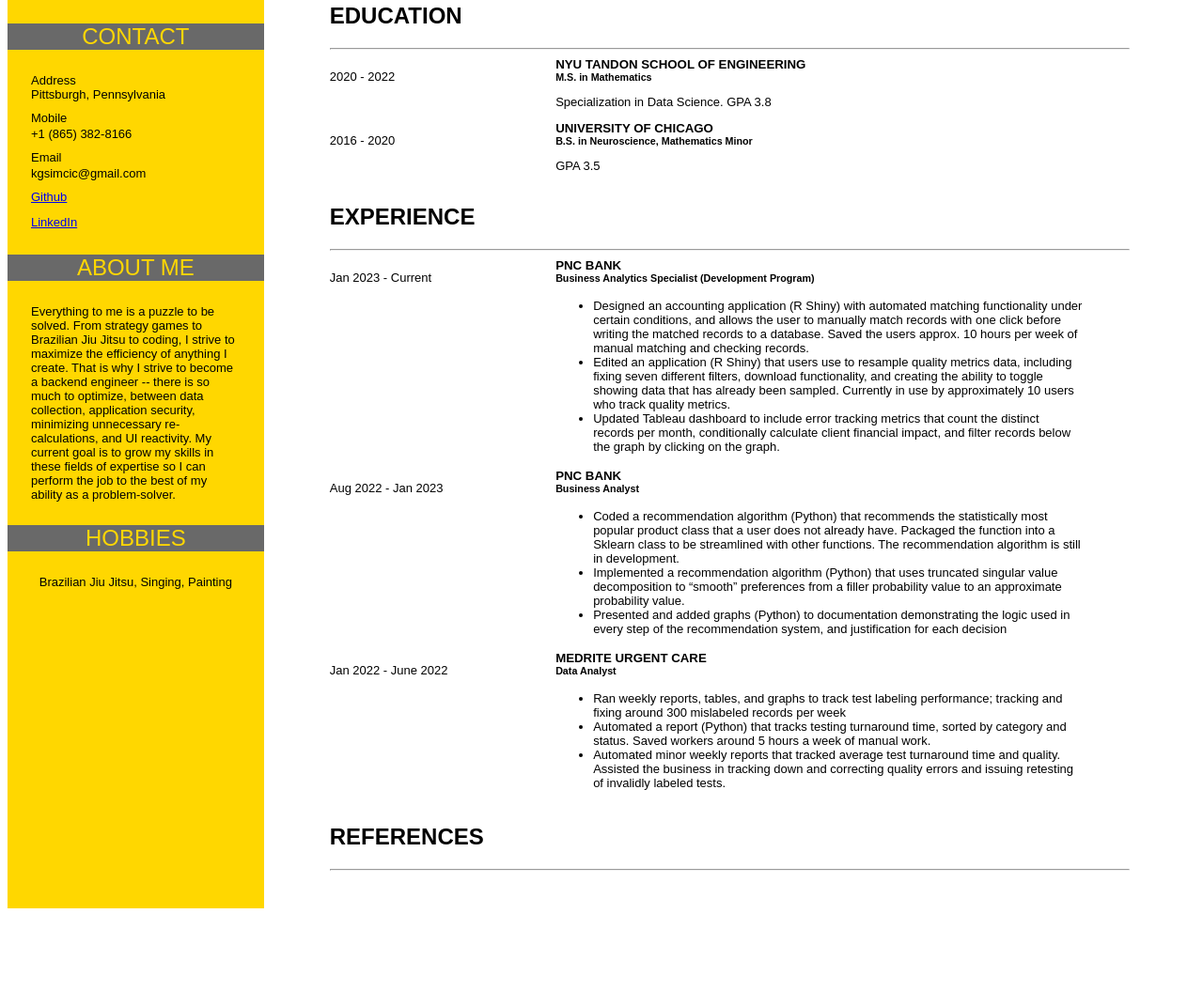
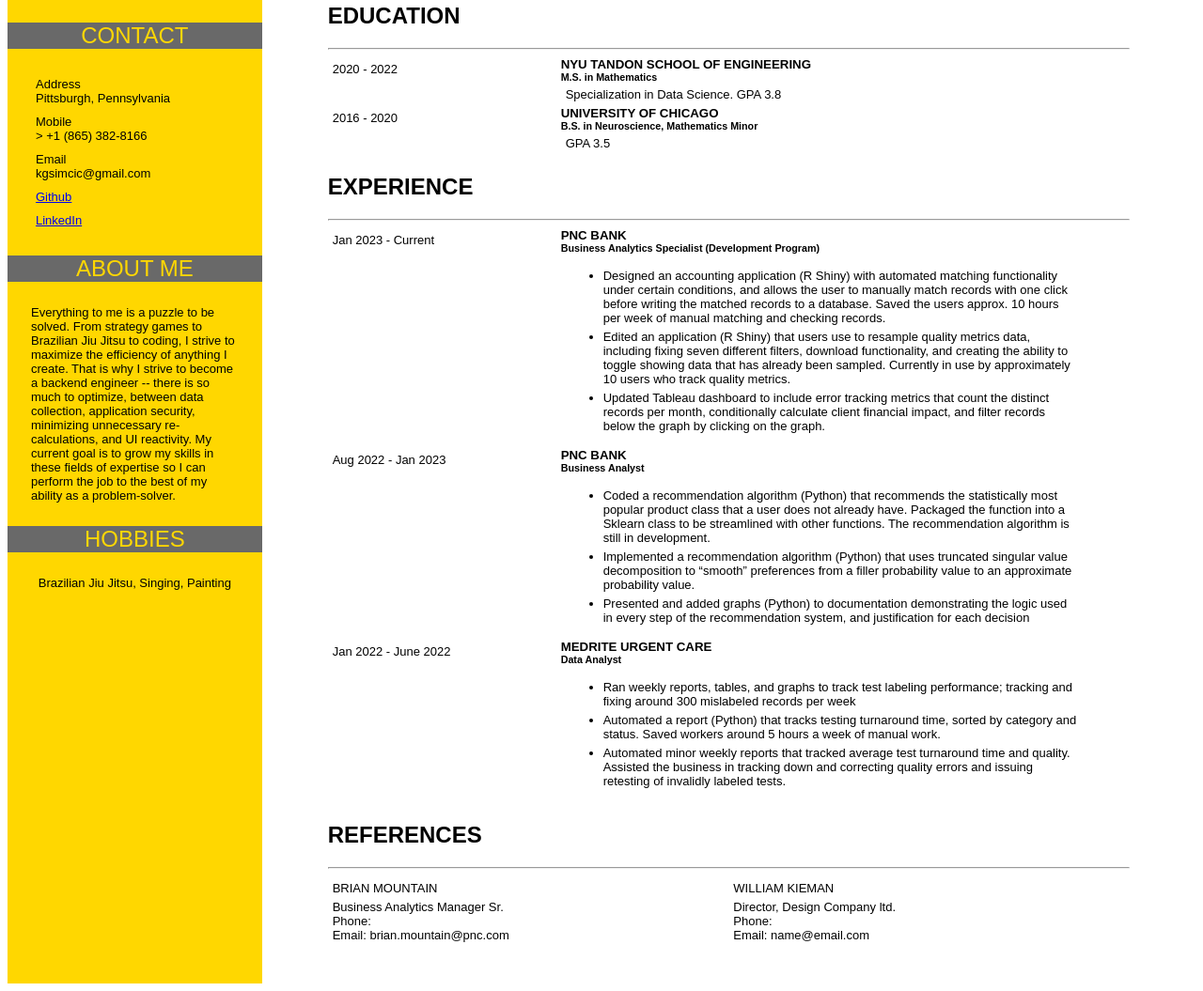
Before and after one commit to kgsimcic/kgsimcic.github.io, a plain HTML site: page index.html in a window 1280 px wide. Shown: the part 241-1296 px from the top of the page at 94% size. Before the commit the page ends 1216 px from the top, so only its background shows below. Drawn offline with Linux system fonts and the light colour scheme.

Commit message:
added references and fixed formatting for them.

```diff
--- a/index.html
+++ b/index.html
@@ -13,12 +13,12 @@
         <section>
             <h2>CONTACT</h2>
             <div class="contact-info">
-                <p class="answer">Address</p>
-                <p class="answer">Pittsburgh, Pennsylvania</p>
-                <p class="entry">Mobile</p>
-                <p class="answer">+1 (865) 382-8166</p>
-                <p class="entry">Email</p>
-                <p class="answer">kgsimcic@gmail.com</p>
+                <p>Address<br>
+                Pittsburgh, Pennsylvania</p>
+                <p>Mobile<br>>
+                +1 (865) 382-8166</p>
+                <p>Email<br>
+                kgsimcic@gmail.com</p>
                 <a class="entry" href="https://github.com/kgsimcic">Github</a>
                 <a class="entry" href="www.linkedin.com/in/karolina-simcic-8b7188145">LinkedIn</a>
             </div>
@@ -123,6 +123,25 @@
         <section>
             <h2>REFERENCES</h2>
             <hr>
+            <div class="refs">
+                <div class="ref">
+                    <div>
+                        <p>BRIAN MOUNTAIN</p>
+                        <p>Business Analytics Manager Sr.<br>
+                            Phone:<br>
+                            Email: brian.mountain@pnc.com</p>
+                    </div>
+                </div>
+                <div class="ref">
+                    <div>
+                        <p>WILLIAM KIEMAN</p>
+                        <p>Director, Design Company ltd.<br>
+                            Phone:<br>
+                            Email: name@email.com</p>
+                    </div>
+                </div>
+            </div>
+
         </section>
     </div>
 
--- a/styles.css
+++ b/styles.css
@@ -1,7 +1,7 @@
 body {
     display: flex;
     font-family: Arial, sans-serif;
-    height: 1200px;
+    height: 1280px;
 }
 
 img {
@@ -32,15 +32,6 @@ img {
     margin: 25px;
 }
 
-.entry {
-    margin-top: 10px;
-    margin-bottom: 2px;
-}
-
-.answer {
-    margin: 0px;
-}
-
 header {
     margin-bottom: 70px;
 }
@@ -58,6 +49,7 @@ header > h2 {
 
 p, li, a {
     font-size:small;
+    margin: 5px;
 }
 
 .sidebar > section > p {
@@ -71,10 +63,17 @@ p, li, a {
     margin: 70px;
 }
 
-.item {
+.item, .ref {
     display: flex;
     justify-content: left;
     padding-right: 50px;
+}
+
+.ref {
+    width: 50%;
+}
+.refs {
+    display: flex;
 }
 
 .item > div {
```
